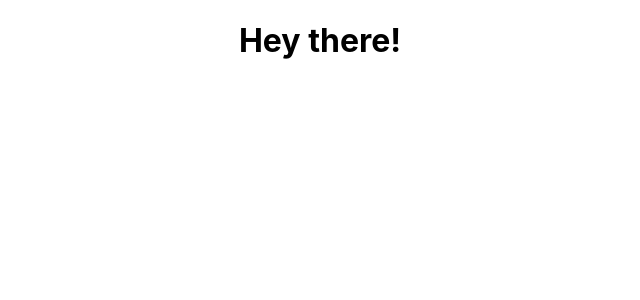
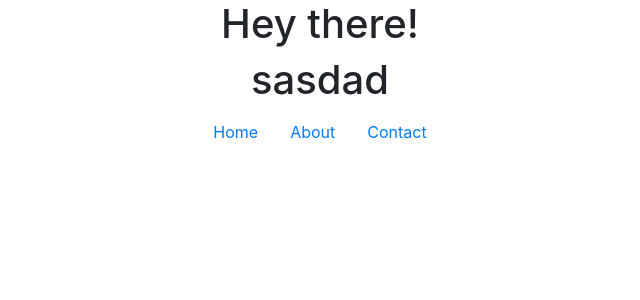
Before and after one commit to VictorMoscone/victorm_hw20_reactPortfolio, a React (Create React App) app in the folder client/: page / in a window 1280 px wide. Shown: the top 300 px of the page, without its empty margins (320-960 px from the left). Built offline with nearby package versions, Linux system fonts and the light colour scheme.

Commit message:
Feat: Added bootstrap functionality, at last. Created simple nav component.

```diff
--- a/client/package.json
+++ b/client/package.json
@@ -8,7 +8,9 @@
     "@testing-library/react": "^11.2.5",
     "@testing-library/user-event": "^12.8.0",
     "axios": "^0.21.1",
+    "bootstrap": "^4.6.0",
     "react": "^17.0.1",
+    "react-bootstrap": "^1.5.1",
     "react-dom": "^17.0.1",
     "react-scripts": "4.0.3",
     "web-vitals": "^1.1.0"
--- a/client/public/index.html
+++ b/client/public/index.html
@@ -1,43 +1,21 @@
-<!DOCTYPE html>
+<!doctype html>
 <html lang="en">
-  <head>
-    <meta charset="utf-8" />
-    <link rel="icon" href="%PUBLIC_URL%/favicon.ico" />
-    <meta name="viewport" content="width=device-width, initial-scale=1" />
-    <meta name="theme-color" content="#000000" />
-    <meta
-      name="description"
-      content="Web site created using create-react-app"
-    />
-    <link rel="apple-touch-icon" href="%PUBLIC_URL%/logo192.png" />
-    <!--
-      manifest.json provides metadata used when your web app is installed on a
-      user's mobile device or desktop. See https://developers.google.com/web/fundamentals/web-app-manifest/
-    -->
-    <link rel="manifest" href="%PUBLIC_URL%/manifest.json" />
-    <!--
-      Notice the use of %PUBLIC_URL% in the tags above.
-      It will be replaced with the URL of the `public` folder during the build.
-      Only files inside the `public` folder can be referenced from the HTML.
 
-      Unlike "/favicon.ico" or "favicon.ico", "%PUBLIC_URL%/favicon.ico" will
-      work correctly both with client-side routing and a non-root public URL.
-      Learn how to configure a non-root public URL by running `npm run build`.
-    -->
-    <title>React App</title>
-  </head>
-  <body>
-    <noscript>You need to enable JavaScript to run this app.</noscript>
-    <div id="root"></div>
-    <!--
-      This HTML file is a template.
-      If you open it directly in the browser, you will see an empty page.
+<head>
+  <meta charset="utf-8">
+  <meta name="viewport" content="width=device-width, initial-scale=1, shrink-to-fit=no">
+  <meta name="theme-color" content="#000000">
+  <link rel="manifest" href="%PUBLIC_URL%/manifest.json">
+  <link rel="shortcut icon" href="%PUBLIC_URL%/favicon.ico">
+  <link rel="stylesheet" href="https://cdn.jsdelivr.net/npm/bootstrap@4.6.0/dist/css/bootstrap.min.css"/>
+  <title>Victor's Portfolio</title>
+</head>
 
-      You can add webfonts, meta tags, or analytics to this file.
-      The build step will place the bundled scripts into the <body> tag.
+<body>
+  <noscript>
+    You need to enable JavaScript to run this app.
+  </noscript>
+  <div id="root"></div>
+</body>
 
-      To begin the development, run `npm start` or `yarn start`.
-      To create a production bundle, use `npm run build` or `yarn build`.
-    -->
-  </body>
 </html>
--- a/client/src/App.js
+++ b/client/src/App.js
@@ -1,9 +1,12 @@
 import './App.css';
+import NavBar from './components/Nav/NavBar';
 
 function App() {
   return (
     <div className="App">
       <h1>Hey there!</h1>
+      <h1>sasdad</h1>
+      <NavBar />
     </div>
   );
 }
--- /dev/null
+++ b/client/src/components/Nav/NavBar.js
@@ -0,0 +1,24 @@
+import React from 'react'
+import { Nav } from 'react-bootstrap';
+import 'bootstrap/dist/css/bootstrap.min.css';
+
+
+const NavBar = () => {
+    return (
+        <div>
+            <Nav className="justify-content-center" activeKey="/home">
+                <Nav.Item>
+                    <Nav.Link href="/home">Home</Nav.Link>
+                </Nav.Item>
+                <Nav.Item>
+                    <Nav.Link href="/about">About</Nav.Link>
+                </Nav.Item>
+                <Nav.Item>
+                    <Nav.Link href="/contact">Contact</Nav.Link>
+                </Nav.Item>
+            </Nav>
+        </div>
+    )
+}
+
+export default NavBar
```
Also changed, not shown: 1 other file (tests, documents, lock files or other folders).
